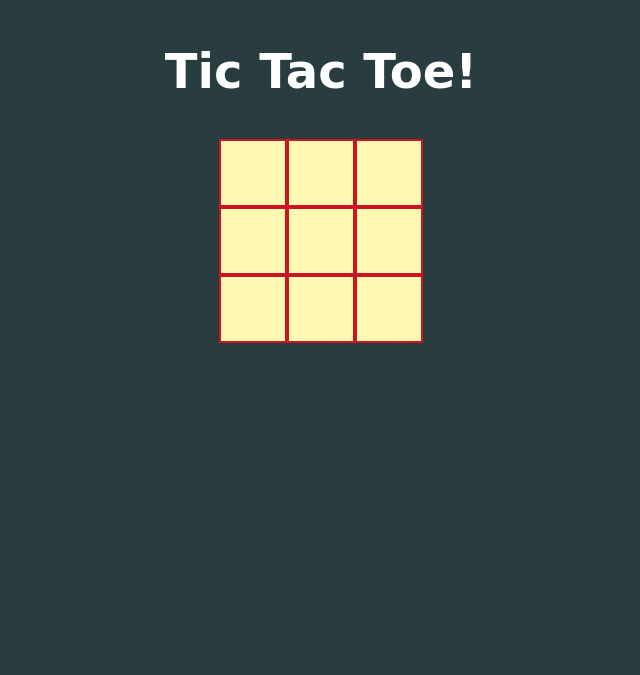
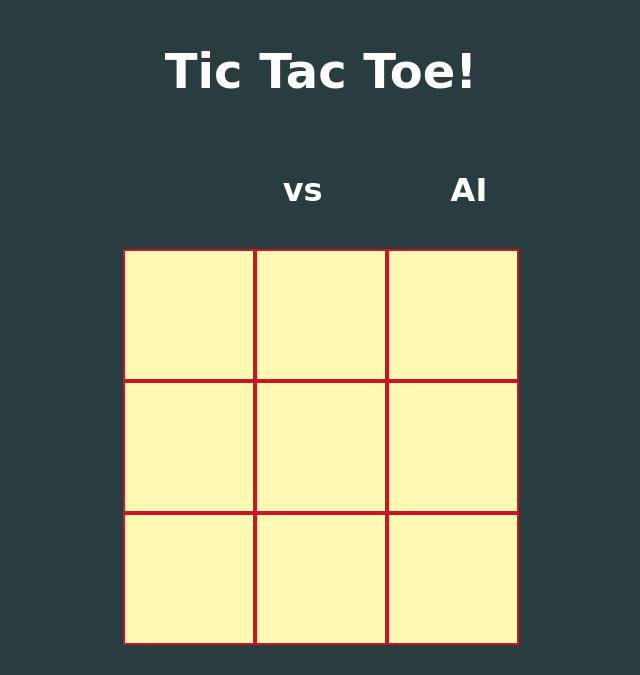
Before and after one commit to n0guera/odin-tic-tac-toe, a website: page index.html in a window 1280 px wide. Both pictures are taken after a click on the button "Play". Shown: the part 125-800 px from the top of the page, without its empty margins (319-959 px from the left). Drawn offline with Linux system fonts and the light colour scheme; a web font is replaced by a local one.

Commit message:
Add function to display player name above game board

```diff
--- a/css/style.css
+++ b/css/style.css
@@ -44,6 +44,11 @@ h2 {
   font-size: 3rem;
 }
 
+h3 {
+  font-family: 'Darumadrop One', cursive;
+  font-size: 2rem;
+}
+
 #player-name-container {
   display: flex;
   flex-direction: column;
@@ -74,6 +79,12 @@ h2 {
   align-items: center;
 }
 
+#match-info {
+  display: flex;
+  justify-content: center;
+  gap: 128px;
+}
+
 #board-container {
   display: grid;
   justify-content: center;
@@ -84,7 +95,7 @@ h2 {
 
 .cell {
   background-color: #fff9b3;
-  height: 64px;
-  width: 64px;
+  height: 128px;
+  width: 128px;
   border: 2px solid #cc1424;
 }
--- a/js/script.js
+++ b/js/script.js
@@ -29,9 +29,18 @@ playBtn.addEventListener('click', (e) => {
   const player = createPlayer(playerName.value);
 
   playerNameContainer.style.display = 'none';
-  const displayName = document.createElement('h4');
+
+  const displayName = document.createElement('h3');
   displayName.textContent = player.name;
   matchInfo.appendChild(displayName);
 
+  const displayVersus = document.createElement('h3');
+  displayVersus.textContent = 'vs';
+  matchInfo.appendChild(displayVersus);
+
+  const displayOpponentName = document.createElement('h3');
+  displayOpponentName.textContent = 'AI';
+  matchInfo.appendChild(displayOpponentName);
+
   gameBoard.createGameBoard();
 });
```
